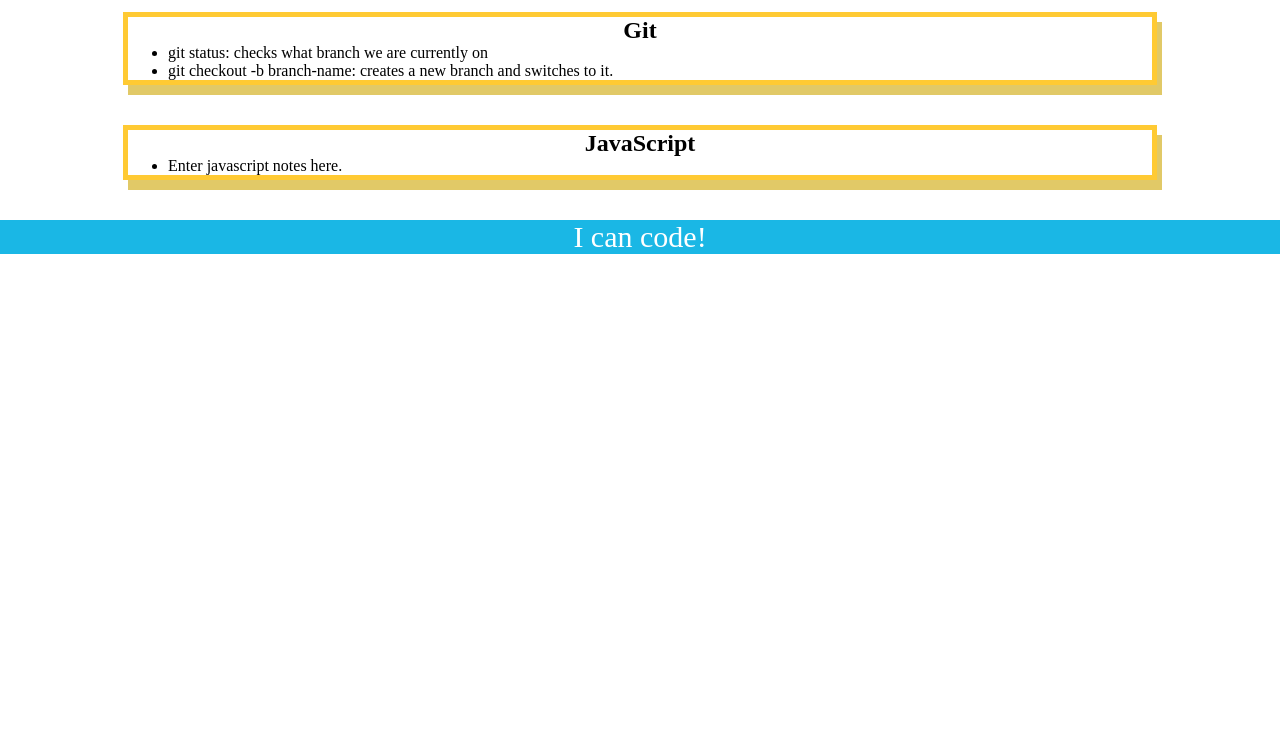
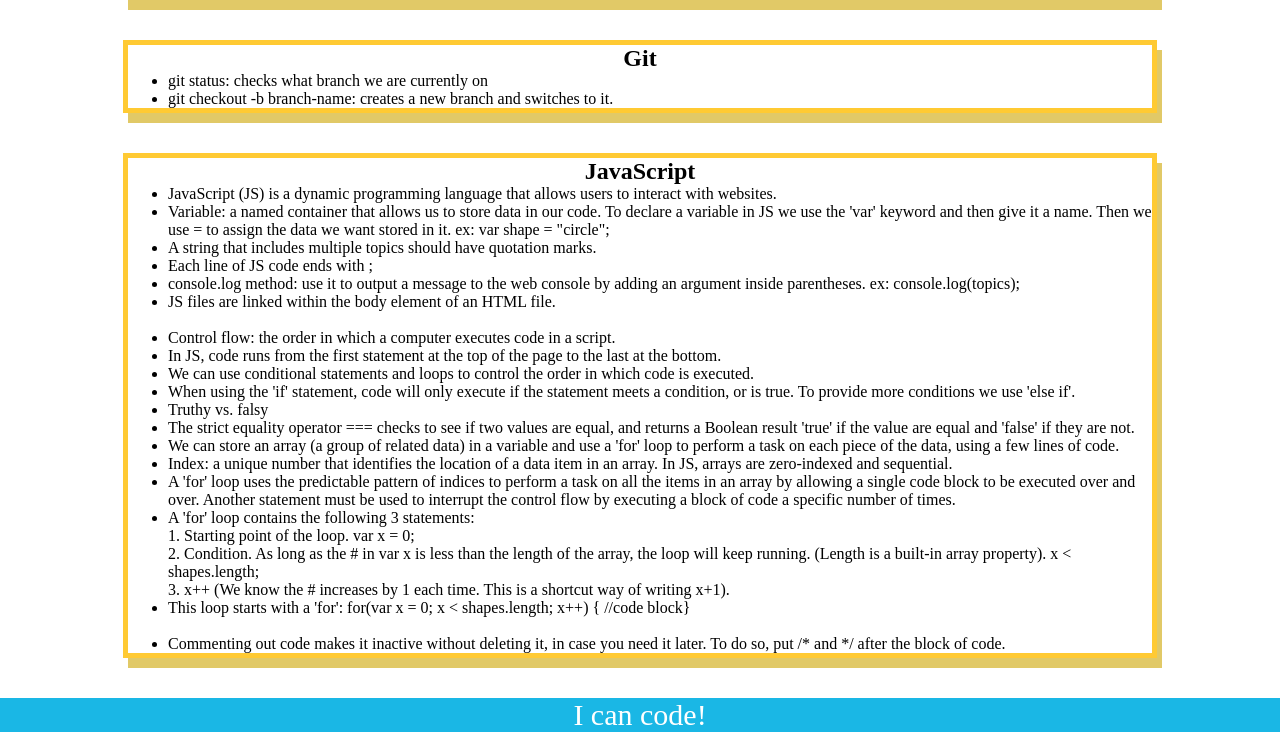
Before and after one commit to sandragruiz/prework-study-guide, a plain HTML site: page index.html in a window 1280 px wide. Shown: the part 1331-2063 px from the top of the page. Before the commit the page ends 1585 px from the top, so only its background shows below. Drawn offline with Linux system fonts and the light colour scheme.

Commit message:
added JavaScript to project

```diff
--- /dev/null
+++ b/assets/script.js
@@ -0,0 +1,18 @@
+var topics = ['HTML', 'CSS', 'Git', 'JavaScript'];
+for(var x = 0; x < topics.length; x++){
+    console.log(topics[x]);
+}
+
+/*
+if (topic === 'HTML') {
+  console.log("Let's study HTML!");
+} else if (topic === 'CSS') {
+  console.log("Let's study CSS!");
+} else if (topic === 'Git') {
+  console.log("Let's study Git!");
+} else if (topic === 'JavaScript') {
+  console.log("Let's study JavaScript!");
+} else {
+  console.log('Please try again!');
+}
+*/
--- a/index.html
+++ b/index.html
@@ -11,6 +11,7 @@
     <header id="top">
       <h1>Prework Study Guide</h1>
       <img src="./assets/bowtie-cat.png" alt="Profile image of cat wearing a bow tie." />
+      <h2>✨ Open the Console to See What's Happening ✨</h2>
     </header>
     <main>
       <section class="card" id="html-section">
@@ -82,7 +83,31 @@
       <section class="card" id="javascript-section">
         <h2>JavaScript</h2>
         <ul>
-          <li>Enter javascript notes here.</li>
+          <li>JavaScript (JS) is a dynamic programming language that allows users to interact with websites.</li>
+          <li>Variable: a named container that allows us to store data in our code. To declare a variable in JS we use the 'var' keyword and then give it a name. Then we use = to assign the data we want stored in it. ex: var shape = "circle";</li>
+          <li>A string that includes multiple topics should have quotation marks.</li>
+          <li>Each line of JS code ends with ;</li>
+          <li>console.log method: use it to output a message to the web console by adding an argument inside parentheses. ex: console.log(topics);</li>
+          <li>JS files are linked within the body element of an HTML file.</li>
+          <br>
+          <li>Control flow: the order in which a computer executes code in a script.</li>
+          <li>In JS, code runs from the first statement at the top of the page to the last at the bottom.</li>
+          <li>We can use conditional statements and loops to control the order in which code is executed.</li>
+          <li>When using the 'if' statement, code will only execute if the statement meets a condition, or is true. To provide more conditions we use 'else if'.</li>
+          <li>Truthy vs. falsy</li>
+          <li>The strict equality operator === checks to see if two values are equal, and returns a Boolean result 'true' if the value are equal and 'false' if they are not.</li>
+          <li>We can store an array (a group of related data) in a variable and use a 'for' loop to perform a task on each piece of the data, using a few lines of code.</li>
+          <li>Index: a unique number that identifies the location of a data item in an array. In JS, arrays are zero-indexed and sequential.</li>
+          <li>A 'for' loop uses the predictable pattern of indices to perform a task on all the items in an array by allowing a single code block to be executed over and over. Another statement must be used to interrupt the control flow by executing a block of code a specific number of times.</li>
+          <li>A 'for' loop contains the following 3 statements:
+            <br> 1. Starting point of the loop. var x = 0;
+            <br> 2. Condition. As long as the # in var x is less than the length of the array, the loop will keep running. (Length is a built-in array property). x < shapes.length;
+            <br> 3. x++ (We know the # increases by 1 each time. This is a shortcut way of writing x+1).
+          </li>
+          <li>This loop starts with a 'for': for(var x = 0; x < shapes.length; x++) { //code block}</li>
+          <br>
+          <li>Commenting out code makes it inactive without deleting it, in case you need it later. To do so, put /* and */ after the block of code.</li>
+
         </ul>
       </section>
     </main>
@@ -90,5 +115,6 @@
     <footer>
       <p>I can code!</p>
     </footer>
+    <script src="./assets/script.js"></script>
   </body>
 </html>
```
